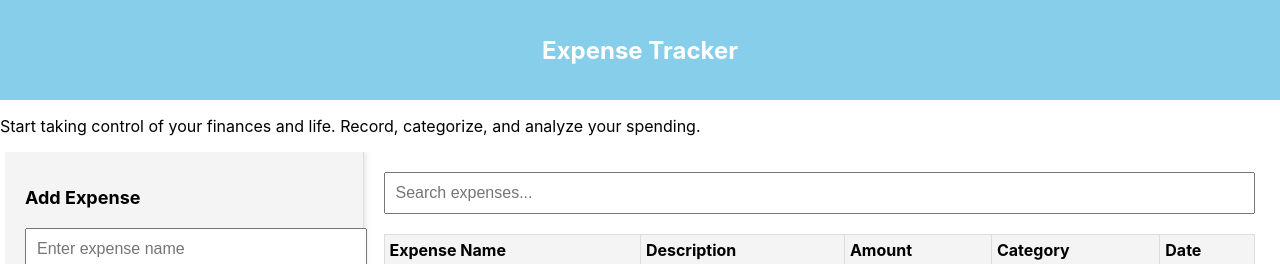
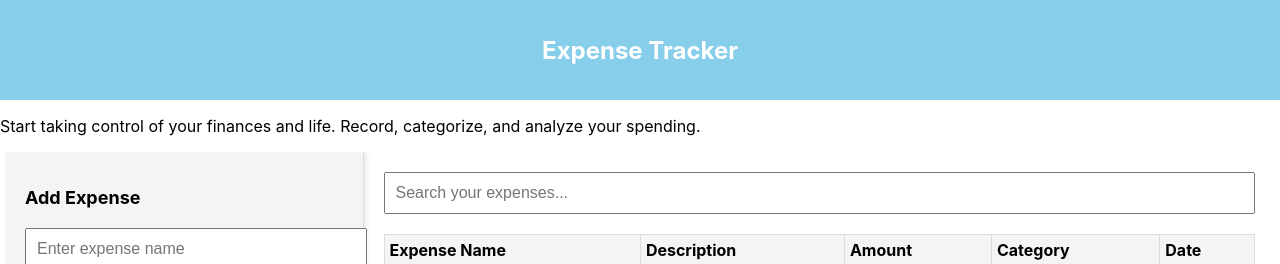
Before and after one commit to lukeembura/Code-Challenge, a React (Create React App) app: page / in a window 1280 px wide. Shown: the top 264 px of the page. Built offline with nearby package versions, Linux system fonts and the light colour scheme.

Commit message:
updated app.js

```diff
--- a/src/components/SearchBar.js
+++ b/src/components/SearchBar.js
@@ -4,7 +4,7 @@ function SearchBar({ searchTerm, handleSearchChange }) {
   return (
     <input
       type="text"
-      placeholder="Search expenses..."
+      placeholder="Search your expenses..."
       value={searchTerm}
       onChange={handleSearchChange}
       className="search-bar"
```
